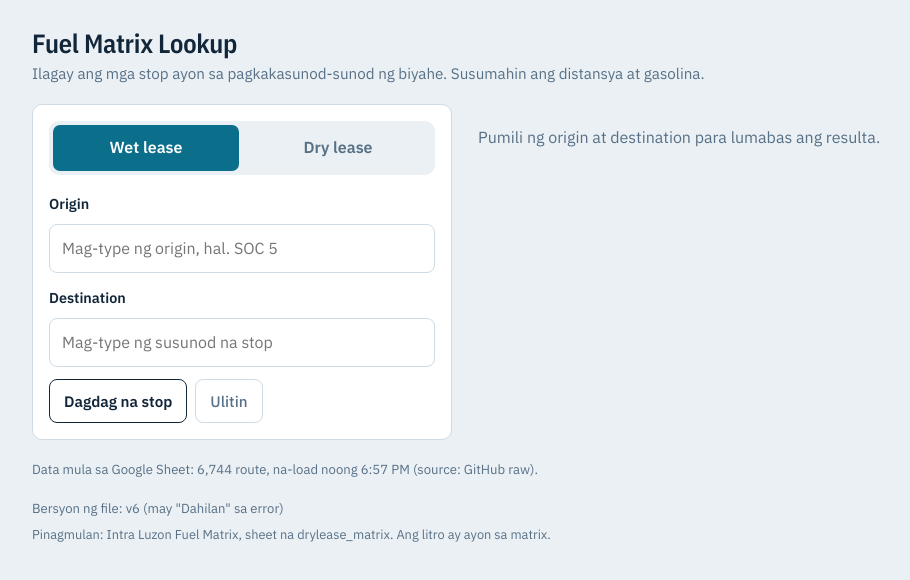
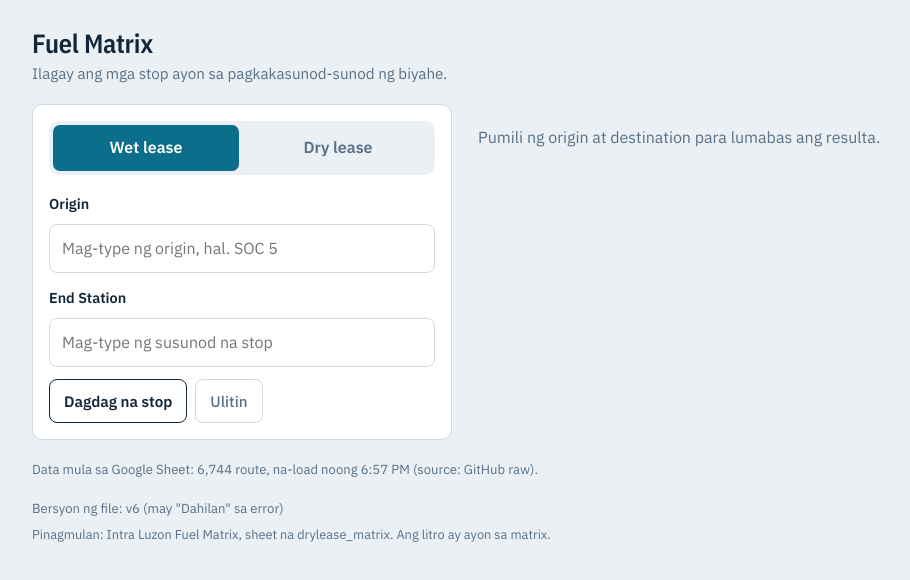
Before and after one commit to jelinabaldrias-design/fuel-matrix, a plain HTML site: page index.html in a window 1280 px wide. Shown: the whole page, without its empty margins (84-994 px from the left). Drawn offline with nearby package versions, Linux system fonts and the light colour scheme.

Commit message:
index.html

```diff
--- a/index.html
+++ b/index.html
@@ -3,7 +3,7 @@
 <head>
 <meta charset="utf-8">
 <meta name="viewport" content="width=device-width, initial-scale=1, viewport-fit=cover">
-<title>Intra-Luzon Fuel Matrix Lookup</title>
+<title>Intra-Luzon Fuel Matrix</title>
 <link rel="preconnect" href="https://fonts.googleapis.com">
 <link rel="preconnect" href="https://fonts.gstatic.com" crossorigin>
 <link href="https://fonts.googleapis.com/css2?family=IBM+Plex+Sans:wght@400;500;600&family=IBM+Plex+Sans+Condensed:wght@500;600&display=swap" rel="stylesheet">
@@ -125,8 +125,8 @@ footer{margin-top:8px;color:var(--muted);font-size:.8rem}
 </head>
 <body>
 <main>
-  <h1>Fuel Matrix Lookup</h1>
-  <p class="sub">Ilagay ang mga stop ayon sa pagkakasunod-sunod ng biyahe. Susumahin ang distansya at gasolina.</p>
+  <h1>Fuel Matrix</h1>
+  <p class="sub">Ilagay ang mga stop ayon sa pagkakasunod-sunod ng biyahe.</p>
 
   <div class="layout">
   <section class="panel" aria-label="Biyahe">
@@ -251,7 +251,7 @@ const stopsEl = $("stops");
 
 function esc(s){ return s.replace(/[&<>"]/g,c=>({"&":"&amp;","<":"&lt;",">":"&gt;",'"':"&quot;"}[c])); }
 function fmt(n){ return (Math.round(n*10)/10).toLocaleString("en-US",{maximumFractionDigits:1}); }
-function labelFor(k,n){ return k===0 ? "Origin" : (k===n-1 ? "Destination" : "Stop "+(k+1)); }
+function labelFor(k,n){ return k===0 ? "Origin" : (k===n-1 ? "End Station" : "Stop "+(k+1)); }
 
 function poolFor(k){
   const prev = k>0 ? stops[k-1] : null;
@@ -371,9 +371,9 @@ function update(){
   const rows=vehicles.map((v,x)=>'<tr><td>'+esc(v)+'</td><td class="n">'+fmt(tot[x])+' L</td></tr>').join("");
   html+='<div class="card '+cls+' totalcard" style="margin-top:0">'+
     '<div class="kmrow"><span>Kabuuang distansya ('+found+' leg)</span><div><b>'+fmt(km)+'</b><small>km</small></div></div>'+
-    '<table><thead><tr><th>Uri ng sasakyan</th><th class="n">Kabuuang gasolina ('+(lease==="wet"?"wet lease":"dry lease")+')</th></tr></thead><tbody>'+rows+'</tbody></table></div>';
+    '<table><thead><tr><th>Uri ng sasakyan</th><th class="n">Kabuuang diesel ('+(lease==="wet"?"wet lease":"dry lease")+')</th></tr></thead><tbody>'+rows+'</tbody></table></div>';
 
-  html+='<div class="actions" style="margin-top:10px"><button type="button" class="btn" id="copy">Kopyahin ang buod</button><span class="copied" id="copied"></span></div>';
+  html+='<div class="actions" style="margin-top:10px"><button type="button" class="btn" id="copy">Kopyahin</button><span class="copied" id="copied"></span></div>';
 
   html+='<section class="legs"><h2>Hati-hati ng biyahe</h2>';
   for(const L of legs){
```
